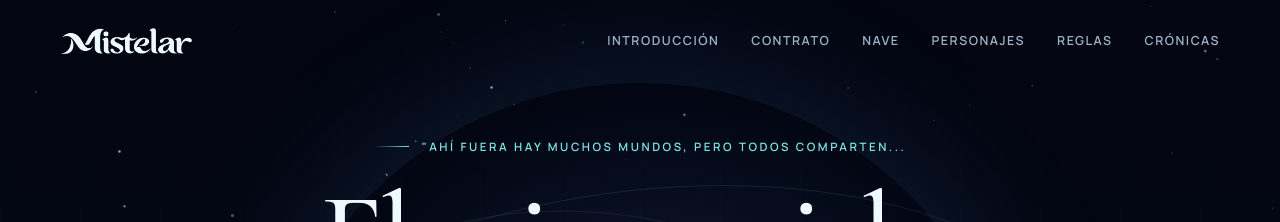
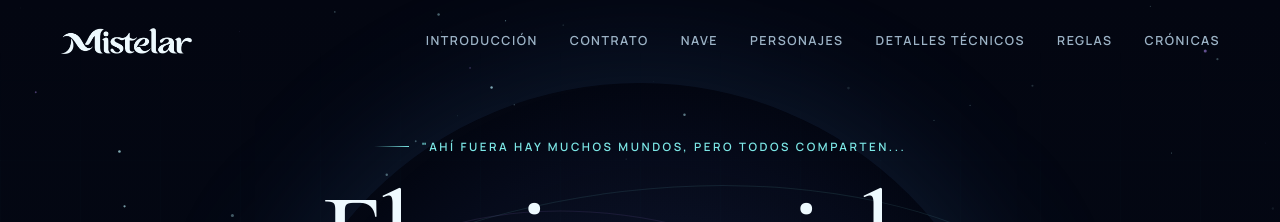
Before and after one commit to alvordsai/dnd_web, a Jekyll site: the page built from index.html, in a window 1280 px wide. Shown: the top 222 px of the page. Built offline with Jekyll 4.4.1, drawn with Linux system fonts in a browser that asks for light colours.

Commit message:
Enlazar detalles técnicos desde la navegación

```diff
--- a/_includes/header.html
+++ b/_includes/header.html
@@ -16,11 +16,13 @@
                 <a href="#sesion-cero">Contrato</a>
                 <a href="#nave">Nave</a>
                 <a href="#personajes">Personajes</a>
+                <a href="#detalles-tecnicos">Detalles técnicos</a>
                 <a href="#reglas">Reglas</a>
                 <a href="#cronicas">Crónicas</a>
             {% else %}
                 <a href="{{ '/nave.html' | relative_url }}"{% if page.section == 'nave' %} aria-current="page"{% endif %}>Nave</a>
                 <a href="{{ '/personajes.html' | relative_url }}"{% if page.section == 'personajes' %} aria-current="page"{% endif %}>Personajes</a>
+                <a href="{{ '/index.html#detalles-tecnicos' | relative_url }}">Detalles técnicos</a>
                 <a href="{{ '/index.html#reglas' | relative_url }}">Reglas</a>
                 <a href="{{ '/cronicas.html' | relative_url }}"{% if page.section == 'cronicas' %} aria-current="page"{% endif %}>Crónicas</a>
             {% endif %}
```
